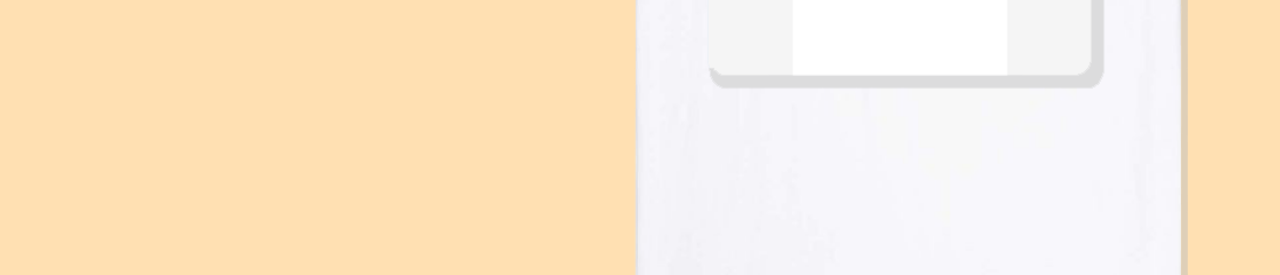
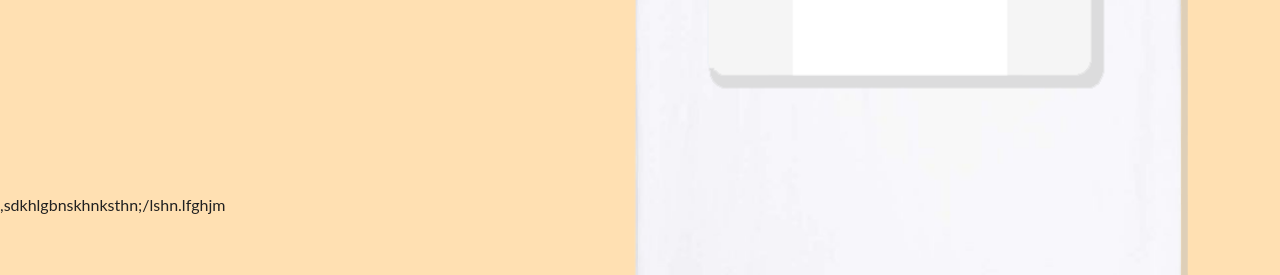
Before and after one commit to nicahdemarco/JNN-e-commerce, a PHP site: page /error404.php in a window 1280 px wide. Shown: the part 525-800 px from the top of the page. Run offline with PHP 8.4, Linux system fonts and the light colour scheme.

Commit message:
correcciones menores en error404.php - correcciones menores en index.php

```diff
--- a/error404.php
+++ b/error404.php
@@ -17,6 +17,6 @@
                     </h2>
                 </div>
             </div>
-        </div>
+        </div>,sdkhlgbnskhnksthn;/lshn.lfghjm
     </body>
 </html>
--- a/index.php
+++ b/index.php
@@ -130,7 +130,7 @@ require_once('baseDatos.php');
 						</article>
 				<?php endforeach;?>
 			</section>
-
+		dsfHL?Msr/kfhnf,.hndbhk.jbfgd,.hsmdbhjbh.sd.j
 		</div>
 
 		<section class="col-md-12 w-100 mails">
```
